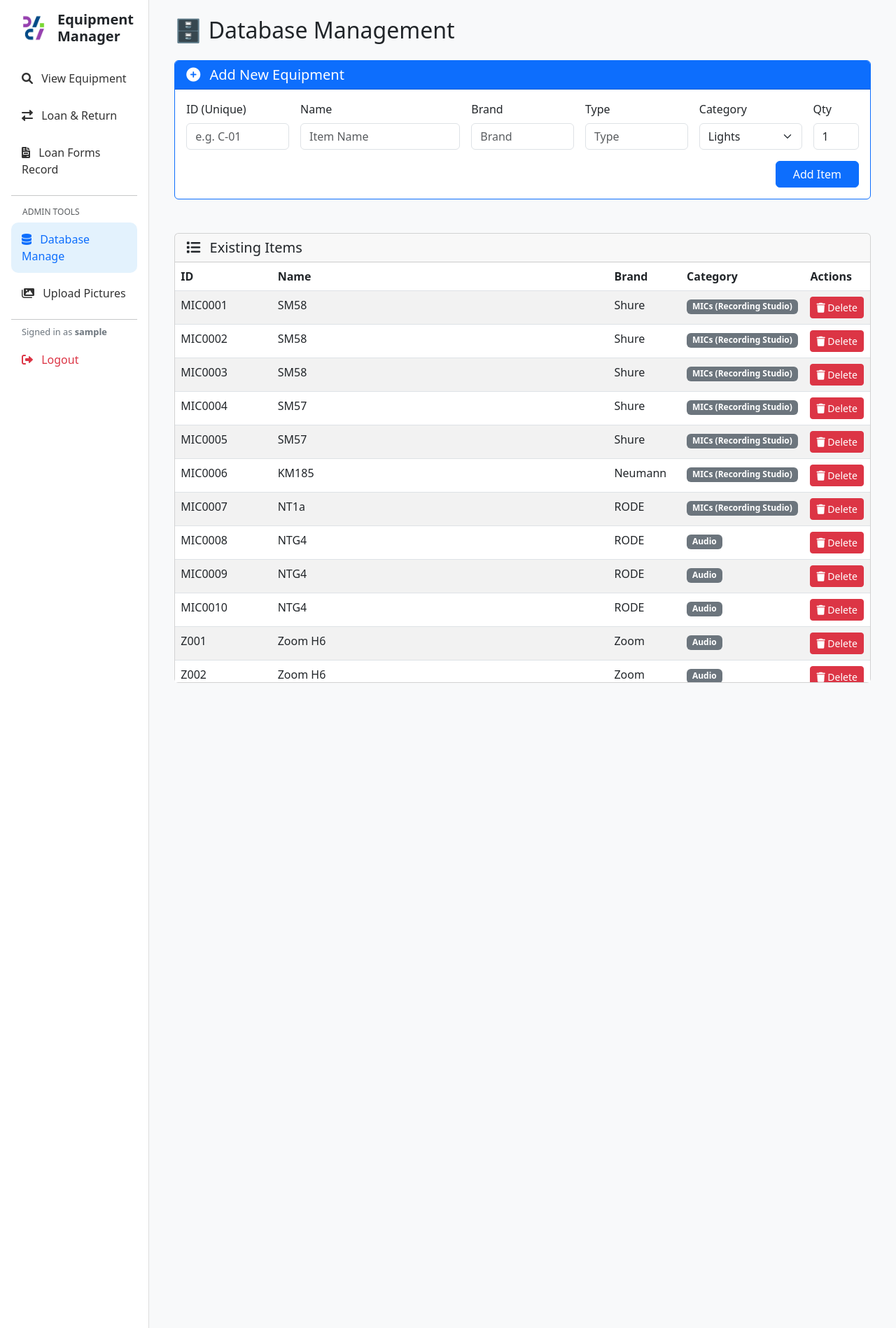
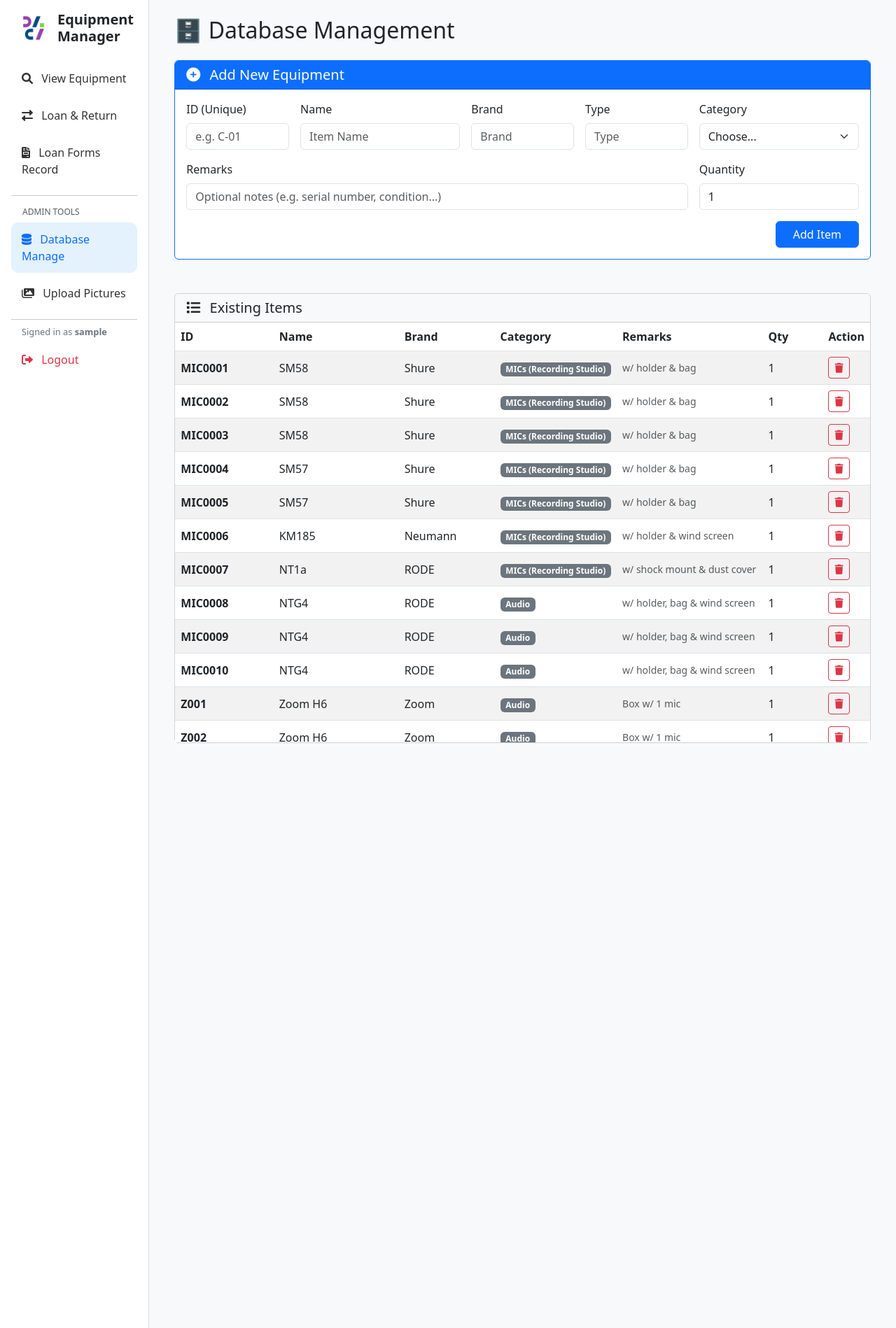
Before and after one commit to rexwonghk97/EquipmentManager, a Flask app: page /db_manage in a window 1280 px wide. Shown: the top 1898 px of the page at 70% size. Run offline with Flask 3, Linux system fonts and the light colour scheme; the visitor is signed in with stand-in values (Sample User, id 1); data comes from the database, SQL or seed files in the repository; some libraries are stand-ins or nearby versions.

Commit message:
Update db_manage.html

```diff
--- a/templates/db_manage.html
+++ b/templates/db_manage.html
@@ -22,9 +22,10 @@
                         <label class="form-label">Name</label>
                         <input type="text" name="name" class="form-control" placeholder="Item Name" required>
                     </div>
+
+                    <!-- Brand with Datalist -->
                     <div class="col-md-2">
                         <label class="form-label">Brand</label>
-                        <!-- 可選現有或輸入新的 -->
                         <input type="text" name="brand" list="brand_list" class="form-control" placeholder="Brand" required>
                         <datalist id="brand_list">
                             {% for b in brands %}
@@ -32,6 +33,8 @@
                             {% endfor %}
                         </datalist>
                     </div>
+
+                    <!-- Type with Datalist -->
                     <div class="col-md-2">
                         <label class="form-label">Type</label>
                         <input type="text" name="type" list="type_list" class="form-control" placeholder="Type" required>
@@ -41,30 +44,39 @@
                             {% endfor %}
                         </datalist>
                     </div>
-                    <div class="col-md-2">
+
+                    <!-- Category Select -->
+                    <div class="col-md-3">
                         <label class="form-label">Category</label>
                         <select name="category" class="form-select" required>
+                            <option value="" disabled selected>Choose...</option>
                             <option value="Lights">Lights</option>
                             <option value="Camera">Camera</option>
                             <option value="Digital Tablet">Digital Tablet</option>
                             <option value="Audio">Audio</option>
                             <option value="VR Headset">VR Headset</option>
-
                             <option value="Stabilizer">Stabilizer</option>
                             <option value="Tripod">Tripod</option>
                             <option value="Filter">Filter</option>
                             <option value="Lens">Lens</option>
                             <option value="DACI Lighting Set">DACI Lighting Set</option>
                             <option value="DACI Lighting Tripod">DACI Lighting Tripod</option>
-
                             <option value="Others">Others</option>
                         </select>
                     </div>
-                    <div class="col-md-1">
-                        <label class="form-label">Qty</label>
-                        <input type="number" name="qty" class="form-control" value="1" required>
+
+                    <!-- [新增] Remarks Input -->
+                    <div class="col-md-9">
+                        <label class="form-label">Remarks</label>
+                        <input type="text" name="remarks" class="form-control" placeholder="Optional notes (e.g. serial number, condition...)">
+                    </div>
+
+                    <div class="col-md-3">
+                        <label class="form-label">Quantity</label>
+                        <input type="number" name="qty" class="form-control" value="1" min="1" required>
                     </div>
                 </div>
+
                 <div class="mt-3 text-end">
                     <button type="submit" class="btn btn-primary px-4">Add Item</button>
                 </div>
@@ -74,36 +86,45 @@
 
     <!-- Existing Items List (Delete) -->
     <div class="card">
-        <div class="card-header">
+        <div class="card-header bg-light">
             <h5 class="mb-0"><i class="fas fa-list me-2"></i> Existing Items</h5>
         </div>
         <div class="card-body p-0">
             <div class="table-responsive" style="max-height: 600px;">
-                <table class="table table-striped table-hover mb-0">
-                    <thead class="sticky-top bg-light">
+                <table class="table table-striped table-hover mb-0 align-middle">
+                    <thead class="sticky-top bg-white border-bottom">
                         <tr>
-                            <th>ID</th>
-                            <th>Name</th>
-                            <th>Brand</th>
-                            <th>Category</th>
-                            <th>Actions</th>
+                            <th width="10%">ID</th>
+                            <th width="20%">Name</th>
+                            <th width="15%">Brand</th>
+                            <th width="15%">Category</th>
+                            <th width="25%">Remarks</th> <!-- [新增] 欄位 -->
+                            <th width="10%">Qty</th>
+                            <th width="5%">Action</th>
                         </tr>
                     </thead>
                     <tbody>
                         {% for item in items %}
                         <tr>
-                            <td>{{ item['Equipment_ID'] }}</td>
+                            <td class="fw-bold">{{ item['Equipment_ID'] }}</td>
                             <td>{{ item['Name'] }}</td>
                             <td>{{ item['Brand'] }}</td>
                             <td><span class="badge bg-secondary">{{ item['Category'] }}</span></td>
+                            <!-- [新增] 顯示 Remarks -->
+                            <td class="text-muted small">{{ item['Remarks'] if item['Remarks'] else '-' }}</td>
+                            <td>{{ item['Qty'] }}</td>
                             <td>
-                                <form method="POST" onsubmit="return confirm('Are you sure you want to DELETE {{ item.Name }}? This cannot be undone.');">
+                                <form method="POST" onsubmit="return confirm('Are you sure you want to DELETE {{ item.Name }} (ID: {{ item.Equipment_ID }})? This cannot be undone.');">
                                     <input type="hidden" name="delete_id" value="{{ item['Equipment_ID'] }}">
-                                    <button type="submit" class="btn btn-sm btn-danger">
-                                        <i class="fas fa-trash"></i> Delete
+                                    <button type="submit" class="btn btn-sm btn-outline-danger" title="Delete Item">
+                                        <i class="fas fa-trash"></i>
                                     </button>
                                 </form>
                             </td>
+                        </tr>
+                        {% else %}
+                        <tr>
+                            <td colspan="7" class="text-center py-4 text-muted">No items found in database.</td>
                         </tr>
                         {% endfor %}
                     </tbody>
```
